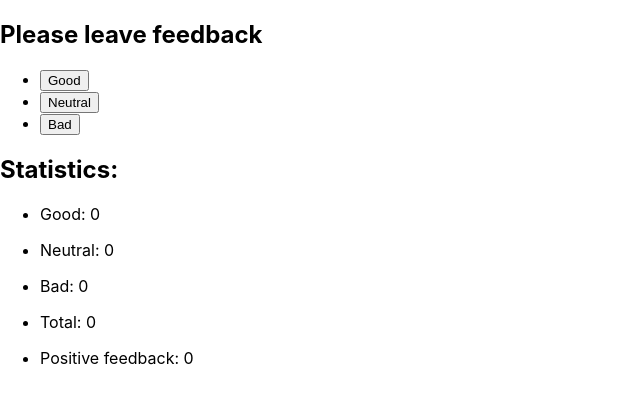
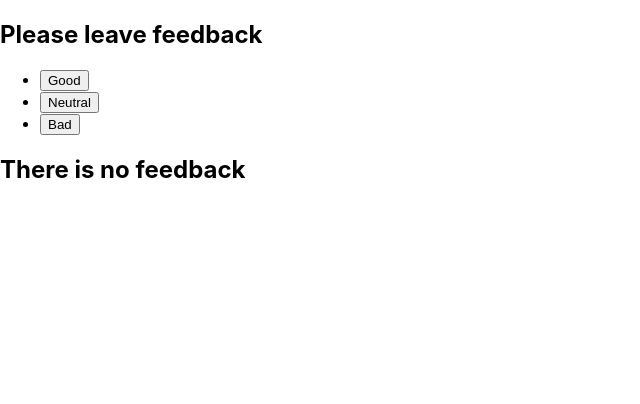
Before and after one commit to PlutovaKate/02-goit-react-hw-02-feedback, a React (Create React App) app: page / in a window 1280 px wide. Shown: the top 404 px of the page, without its empty margins (0-640 px from the left). Built offline with nearby package versions, Linux system fonts and the light colour scheme.

Commit message:
finished Section

```diff
--- a/src/components/App.jsx
+++ b/src/components/App.jsx
@@ -1,6 +1,7 @@
 import { Component } from 'react';
 import Feedback from './FeedbackOptions/FeedbackOptions';
 import Statistics from './Statistics/Statistics';
+import Section from './Section/Section';
 
 export class App extends Component {
   state = {
@@ -37,15 +38,16 @@ export class App extends Component {
     const { good, neutral, bad } = this.state;
     return (
       <div>
-        <section title="Please leave feedback">
+        <Section title="Please leave feedback">
           <Feedback
             onIncreamentGood={this.handleIncreamentGood}
             onIncreamentNeutral={this.handleIncreamentNeutral}
             onIncreamentBad={this.handleIncreamentBad}
           />
-        </section>
+        </Section>
 
-        <section title="Statistics">
+        {this.totalFeedback() > 0 ? (
+          <Section title="Statistics">
             <Statistics
               good={good}
               neutral={neutral}
@@ -53,7 +55,10 @@ export class App extends Component {
               total={this.totalFeedback()}
               positivePercentage={this.positiveFeedback()}
             />
-        </section>
+          </Section>
+        ) : (
+          <h2>There is no feedback</h2>
+        )}
       </div>
     );
   }
--- a/src/components/FeedbackOptions/FeedbackOptions.jsx
+++ b/src/components/FeedbackOptions/FeedbackOptions.jsx
@@ -6,8 +6,6 @@ const Feedback = ({
   onIncreamentBad,
 }) => {
   return (
-    <div>
-      <h2>Please leave feedback</h2>
     <ul>
       <li>
         <button type="button" onClick={onIncreamentGood}>
@@ -25,7 +23,6 @@ const Feedback = ({
         </button>
       </li>
     </ul>
-    </div>
   );
 };
 
--- /dev/null
+++ b/src/components/Section/Section.jsx
@@ -0,0 +1,12 @@
+import React from 'react';
+
+const Section = ({ title, children }) => {
+  return (
+    <section>
+      <h2>{title}</h2>
+      {children}
+    </section>
+  );
+};
+
+export default Section;
--- a/src/components/Statistics/Statistics.jsx
+++ b/src/components/Statistics/Statistics.jsx
@@ -2,8 +2,6 @@ import React from 'react';
 
 const Statistics = ({ good, neutral, bad, total, positivePercentage }) => {
   return (
-    <div>
-      <h2>Statistics:</h2>
     <ul>
       <li>
         <p>Good: {good}</p>
@@ -21,7 +19,6 @@ const Statistics = ({ good, neutral, bad, total, positivePercentage }) => {
         <p>Positive feedback: {positivePercentage}</p>
       </li>
     </ul>
-    </div>
   );
 };
 
```
Lines whose indentation alone changed are shown as unchanged.
